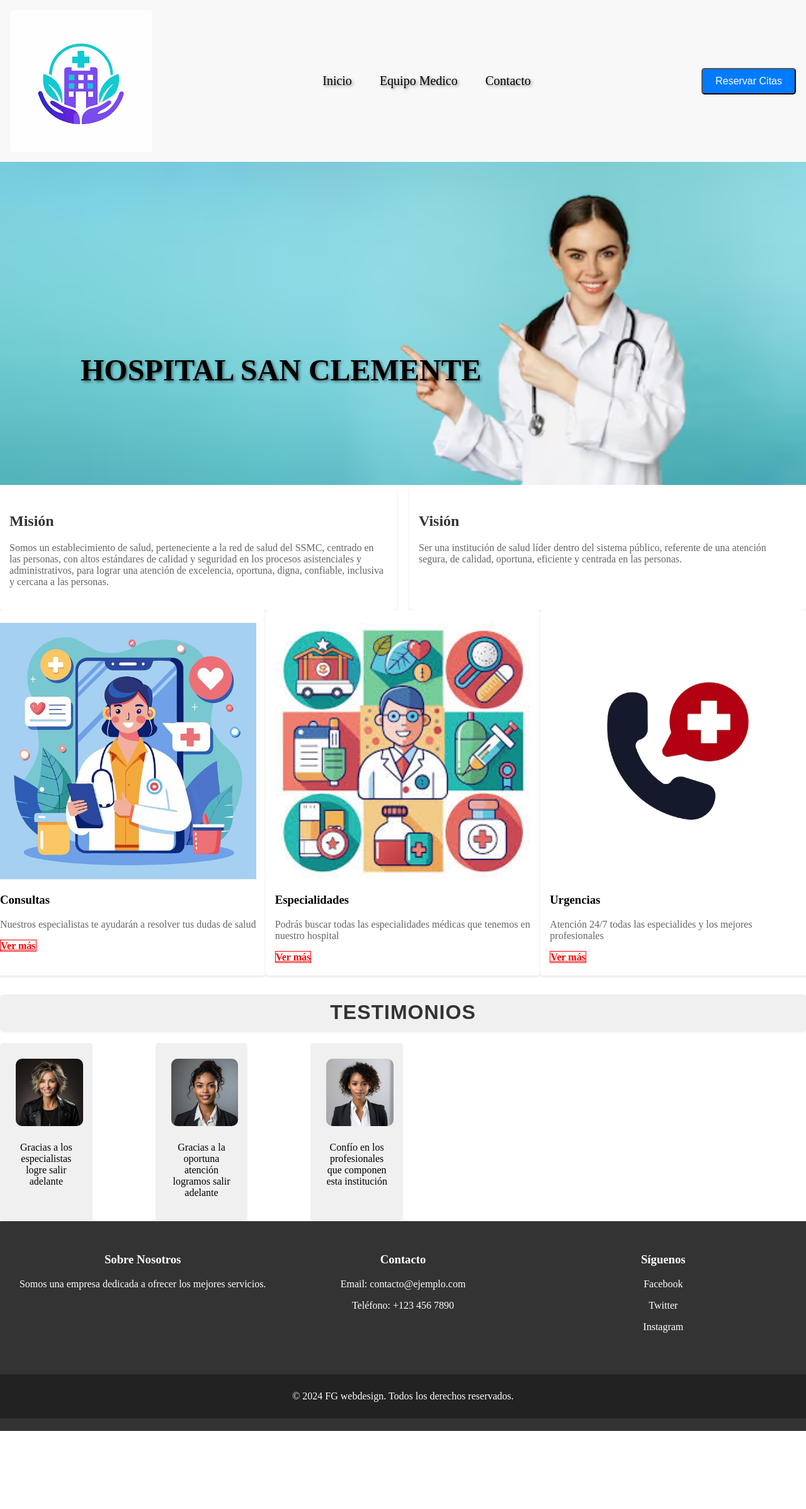
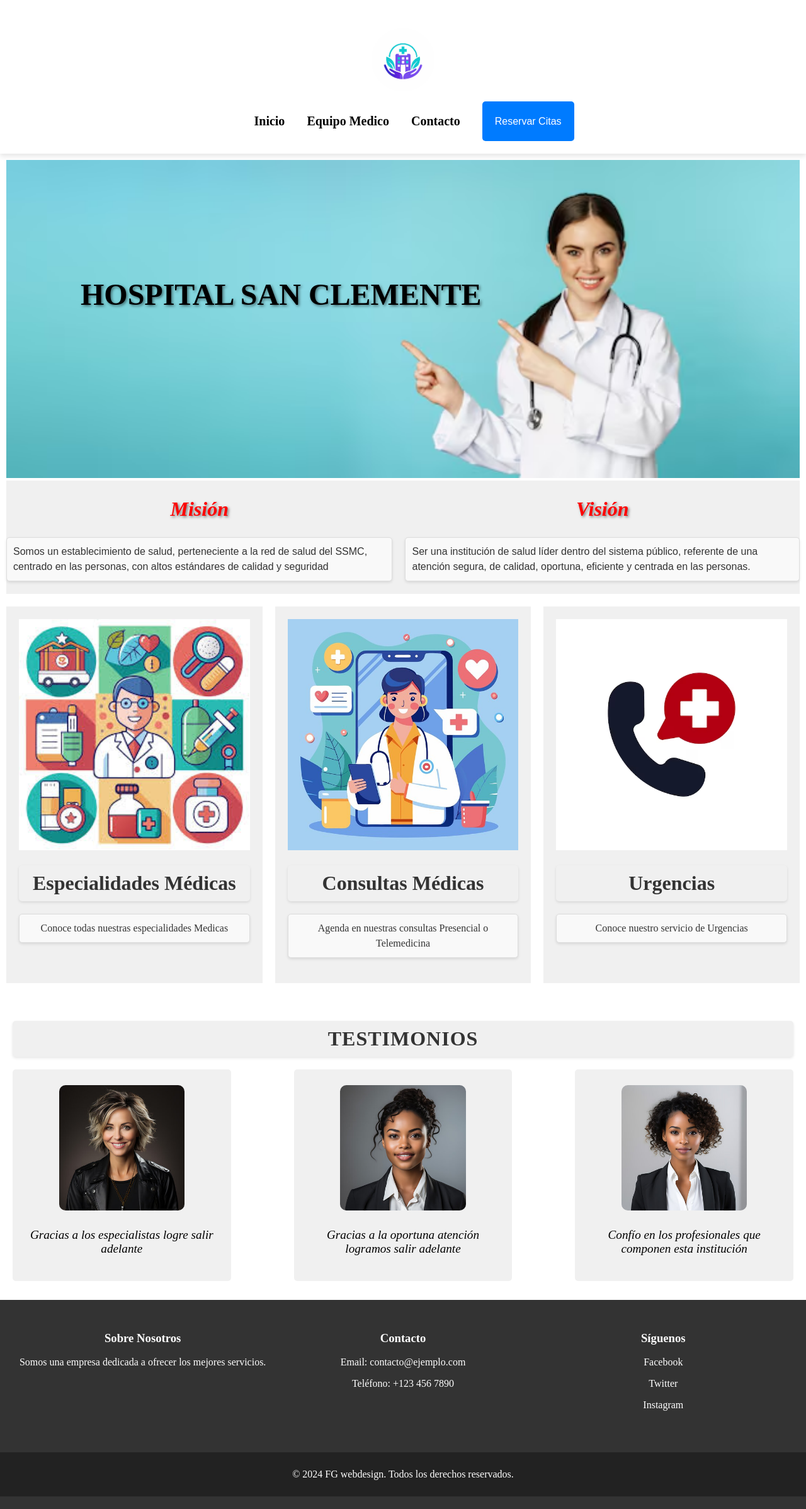
Before and after one commit to Panxitus/Hospital, a plain HTML site: page index.html in a window 1280 px wide. Shown: the whole page at 63% size. Before the commit the page ends 2272 px from the top, so only its background shows below. Drawn offline with Linux system fonts and the light colour scheme.

Commit message:
estructura inicial

```diff
--- a/assets/css/style.css
+++ b/assets/css/style.css
@@ -1,32 +1,61 @@
 /* aspectos generales del cuerpo */
 body {
     display: flexbox;
-    justify-content: end;/* Alinea el nav a la derecha */
+    justify-content: end;
     margin: 0;
-    height: 100vh;
+    padding: 0;
+    width: 100%;
+    height: 100%;
+}
+
+header{
+    display: flex;
+    flex-direction: column;
+    align-items: center;
+    justify-content: center;
+    color: white;
+    padding: 20px;
+    box-shadow: 0 4px 8px rgba(0, 0, 0, 0.1);
 }
 /* Inicio de estilo header */
-header{
-    display: flex;
-    align-items: center; /* Alinea verticalmente los elementos */
-    justify-content: space-between; /* Espacia los elementos */
-    padding: 1em;
-    background-color: #f8f8f8;
+.logo{
+    width: 100px;
+    justify-content: space-between;
+    padding: 10px;
     text-shadow: 2px 2px 4px rgba(0, 0, 0, 0.5);
+    font-size: 1.5em;
+    margin-top: 5px;
 }
 
-header img{
+.logo img{
     background-color: transparent;
+    width: 100px;
+    height: auto;
+    border-radius: 50%;
+    margin-top: 10px;
 }
-/* Estilos para el nav */
-nav a {
+
+/* Star Nav */
+.nav{
+    display: flex;
+}
+.opciones {
+    padding: 1em;
+    font-size: 20px;
+    text-align: center;
+}
+
+.opciones a{
+    text-decoration: none;
+    font-weight: bold;
+    margin: 0 15px;
     color:black;
-    padding: 1em;
-    text-decoration: none;
-    font-size: 20px;
 }
-header button{
-    display: inline-block;
+nav a:hover {
+    text-decoration: underline;
+}
+
+.nav button{
     padding: 10px 20px;
     font-size: 16px;
     color: white;
@@ -39,138 +68,128 @@ header button{
 header .boton:hover {
     background-color: #0056b3;
 }
-#bannerprincipal img{
+
+/* section Banner del Home  */
+
+.banner{
+    padding: 10px;
+    margin: auto;
+}
+
+.banner img{
     width: 100%;
     height: auto;
 }
-#bannerprincipal H1{
+
+.banner H1{
     position: absolute;
-    top: 65%;
+    top: 50%;
     left: 10%;
-    /* color del font */
-    color: black;
+    color: black;   /* color del font */
     font-size: 3em;
     text-align: left;
     text-shadow: 2px 2px 4px rgba(0, 0, 0, 0.5);
 }
-/* Estilos para el contenedor */
-.contenedor {
+
+/* Corresponde a las columnas de Visión y Misión Institucional */
+.bannerinfo{
     display: flex;
-    justify-content: space-between; /* Espacia las columnas */
-    gap: 20px; /* Espacio entre las columnas */
+    flex-direction: row;
+    justify-content: space-between;
+    background-color: #f0f0f0;
+    box-sizing: border-box;
+    gap: 20px;
+    flex: 1;
 }
 
-/* Estilos para las columnas */
-.columna {
-    background-color: #fff;
+.bannerinfo h2 {
+     font-style: italic;
+     font-size: xx-large;
+     text-align: center;
+     color: red;
+     text-shadow: 2px 2px 4px rgba(0, 0, 0, 0.5);
+}
+
+.bannerinfo p{
+    font-family: 'Arial', sans-serif;
+    font-size: 16px;
+    line-height: 1.5;
+    color: #333;
+    margin: 20px 0;
+    padding: 10px;
+    background-color: #f9f9f9;
+    border: 1px solid #ddd;
+    border-radius: 5px;
+    box-shadow: 0 2px 4px rgba(0, 0, 0, 0.1);
+}
+/* Final section Banner del Home  */
+
+
+/* Inicio de section servicios del hospital */
+.servicios {
+    width: 100%;
+    height: auto;
+    display: flex;
+    flex-direction: row;
+    justify-content: space-between;
+}
+
+.servicioscolumn {
+    flex: 1;
     padding: 20px;
-    flex: 1; /* Hace que las columnas ocupen el mismo espacio */
+    box-sizing: border-box;
+    background-color: #f0f0f0;
+    margin: 10px;
+    transition: background-color 0.3s ease;
+}
+
+.servicioscolumn img{
+
+    width: 100%;
+    height: auto;
+    object-fit: cover;
+}
+
+.servicioscolumn h2 {
+    font-size: 2em;
+    text-align: center;
+    color: #333;
+    margin: 20px 0;
+    padding: 10px;
+    background-color: #f0f0f0;
     border-radius: 5px;
     box-shadow: 0 2px 4px rgba(0, 0, 0, 0.1);
 }
 
-/* Estilos para los encabezados */
-.columna h2 {
+.servicioscolumn p {
+    font-size: 16px;
+    text-align: center;
+    line-height: 1.5;
     color: #333;
-}
-
-/* Estilos para los párrafos */
-.columna p {
-    color: #666;
-}
-
-/* Inicio de contenidos */
-.row{
-    display: flex;
-    flex-wrap: wrap;
-    margin-left: -15px;
-    margin-right: -15px;
-    /* background-color: black; */
-   }
-   .columna{
-    padding-right: 15px;
-    padding-left: 15px;
-    /* background-color: red; */
-}
-.columna-25{
-    width: 25%;
-}
-
-.columna-33{
-    width: 33.33%;
-}
-
-.columna-50{
-    width: 50%;
-}
-
-.columna-41{
-    width: 41.66%;
-}
-
-.empujar-50{
-    margin-left: 50%;
-}
-
-.empujar-58{
-    margin-left: 58.33%;
-}
-
-.empujar-66{
-    margin-left: 66.66%;
-}
-
-.empujar-0{
-    margin-left: 0%;
-}
-
-#servicios .bloque-servicio{
-    border: 1px solid gray;
-}
-
-#servicios .bloque-servicio .bloque-img-servicio img{
-    width: 100%;
-}
-
-#servicios .bloque-servicio .bloque-img-servicio .cuadrado-perfecto{
-    padding-bottom: 56.25%;
+    margin: 20px 0;
+    padding: 10px;
+    background-color: #f9f9f9;
+    border: 1px solid #ddd;
+    border-radius: 5px;
+    box-shadow: 0 2px 4px rgba(0, 0, 0, 0.1);
 }
 
 
-#servicios .bloque-servicio .bloque-contenido-servicio{
-    padding: 15px;
+.servicios:hover {
+    background-color: #d1e7dd;
 }
+/* Final de section servicios del hospital */
 
-#servicios .bloque-servicio .bloque-contenido-servicio h3{
-    margin-top: 0;
-    font-size: 25px;
+
+/* Inicio section Testimonios pacientes*/
+.colums {
+    margin-top: 10px;
+    padding: 20px;
 }
-
-.boton.boton-blanco{
-    background-color: white;
-    color: red;
-    font-size: 16 px;
-    font-weight: bold;
-    border: 1px solid;
-}
-.boton.boton-negro{
-    background-color: black;
-    color: white;
-    font-size: 16 px;
-    font-weight: bold;
-    border: none;
-    text-align: center;
-}
-
-/* Segunda section Testimonios pacientes*/
-.seccion-columnas {
-    /* permite colocar las columnas una al lado de la */
-    margin-top: 30px
-}
-.seccion-columnas h2{
-    font-family: 'Arial', sans-serif;
+/* Titulo de section */
+.colums h2{
+    color: #333;
     font-size: 2em;
-    color: #333;
     text-align: center;
     margin: 20px 0;
     padding: 10px;
@@ -179,20 +198,19 @@ header .boton:hover {
     box-shadow: 0 2px 4px rgba(0, 0, 0, 0.1);
     text-transform: uppercase;
     letter-spacing: 1px;
+}
 
-}
-.contenedor-columnas{
-    display: flex;
+/* Con estas propiedades las columnas se encuentran una a lado de la otra */
+.columns__contenedor{
+    display:flex;
     flex-wrap: wrap;
     gap: 100px;
-    width: 50%;
-
-
-
+    width: 100%;
 }
 
-.testimonio{
-    background-color: #f0f0f0;
+/* Div que contiene la imagenes de los testimonios */
+.colums__testimonio{
+    background-color: #f0f0f0 ;
     padding: 20px;
     box-sizing: border-box;
     text-align: center;
@@ -200,19 +218,26 @@ header .boton:hover {
     flex: 1 1 calc(16.66% - 20px);
 }
 
-.testimonio img{
+.colums__testimonio img {
     padding: 5px;
     border-radius: 15px;
-    width: 10%;
+    width: 65%;
     height: auto;
 }
 
+.colums__testimonio p{
+    font-style: italic;
+    font-size: larger;
+}
+
 /* Inicio de footer */
+
 footer {
     background-color: #333;
     color: white;
     padding: 20px 0;
     text-align: center;
+    margin-top: 10px;
 }
 
 /* Estilos para el contenido del footer */
@@ -250,3 +275,83 @@ footer {
     padding: 10px 0;
     margin-top: 20px;
 }
+
+/* Inicio página de equipo médico */
+
+.equipo {
+    display: flex;
+    flex-direction: row;
+    justify-content: space-between;
+    padding: 20px;
+    overflow: hidden;
+}
+
+
+.equipomedico {
+    flex: 1;
+    padding: 20px;
+    box-sizing: border-box;
+    background-color: #fff;
+    margin: 10px;
+    border: 1px solid #ddd;
+    border-radius: 5px;
+    box-shadow: 0 2px 4px rgba(0, 0, 0, 0.1);
+    text-align: center;
+}
+
+
+.equipomedico img {
+    max-width: 100%;
+    height: auto;
+    border-radius: 5px;
+}
+
+.cequipomedico h2 {
+    font-size: 1.5em;
+    margin: 10px 0;
+}
+
+.equipomedico p {
+    font-size: 1em;
+    color: #666;
+}
+
+/* Fin página de equipo médico */
+
+.formulario{
+    width: 50%;
+    margin: auto;
+    background: #fff;
+    padding: 20px;
+    box-shadow: 0 0 10px rgba(0, 0, 0, 0.1);
+    margin-top: 50px;
+}
+h1 {
+    text-align: center;
+    color: #333;
+}
+form {
+    display: flex;
+    flex-direction: column;
+}
+label {
+    margin: 10px 0 5px;
+    color: #333;
+}
+input, textarea {
+    padding: 10px;
+    margin-bottom: 20px;
+    border: 1px solid #ccc;
+    border-radius: 5px;
+}
+button {
+    padding: 10px;
+    background: #5cb85c;
+    color: white;
+    border: none;
+    border-radius: 5px;
+    cursor: pointer;
+}
+button:hover {
+    background: #4cae4c;
+}
--- a/index.html
+++ b/index.html
@@ -9,97 +9,82 @@
 </head>
 <body>
     <header>
+        <div class="logo">
             <img src="assets/img/LogoHospital.png" alt="Logo de la Empresa">
-        <nav>
+        </div>
+        <div class="nav">
+            <nav class="opciones">
                 <a href="#inicio">Inicio</a>
-            <a href="#equipo">Equipo Medico</a>
-            <a href="#contacto">Contacto</a>
+                <a href="equipo.html">Equipo Medico</a>
+                <a href="contacto.html">Contacto</a>
             </nav>
             <button type="button" class="boton">Reservar Citas </button>
+        </div>
     </header>
-        <section id="bannerprincipal">
+
+<!-- Start de Banner  -->
+    <section class="banner">
+        <div class="bannerprincipal_contendor">
             <img src="assets/img/banner.avif">
             <h1>HOSPITAL SAN CLEMENTE</h1>
-            <div class="contenedor">
-                <div class="columna">
+        </div>
+        <div class="bannerinfo">
+            <div class="__mision">
                 <h2>Misión</h2>
-                    <p>Somos un establecimiento de salud, perteneciente a la red de salud del SSMC, centrado en las personas, con altos estándares de calidad y seguridad en los procesos asistenciales y administrativos, para lograr una atención de excelencia, oportuna, digna, confiable, inclusiva y cercana a las personas.</p>
+                <p>Somos un establecimiento de salud, perteneciente a la red de salud del SSMC, centrado en las personas, con altos estándares de calidad y seguridad </p>
             </div>
-                <div class="columna">
+            <div class="__vision">
                 <h2>Visión</h2>
                 <p>Ser una institución de salud líder dentro del sistema público, referente de una atención segura, de calidad, oportuna, eficiente y centrada en las personas.</p>
             </div>
         </div>
+    </section>
 
-            <section id="equipo" class="seccion">
-                <div class="container">
-                    <div class="row">
-                        <div class="columna columna-33 .columna-mobile-100">
-                            <div class="bloque-servicio">
-                                <div class="bloque-img-servicio cuadrado-perfecto">
-                                    <img src="assets/img/consultas.jpg">
+<!-- End Banner -->
+
+
+<!-- Inicio  section de servicio del hospital -->
+    <section class="servicios">
+        <div class="servicioscolumn">
+            <img src="assets/img/especialidades.jpeg" alt="especialidades">
+            <h2>Especialidades Médicas</h2>
+            <p>Conoce todas nuestras especialidades Medicas</p>
         </div>
-                                <div class="bloque-contenido-servicio ">
-                                    <h3>Consultas</h3>
-                                    <p>
-                                    Nuestros especialistas te ayudarán a resolver tus dudas de salud
-                                    </p>
-                                    <a href="#" class="boton boton-blanco">Ver más</a>
+        <div class="servicioscolumn">
+            <img src="assets/img/consultas.jpg" alt="consultas">
+            <h2>Consultas Médicas</h2>
+            <p>Agenda en nuestras consultas Presencial o Telemedicina</p>
         </div>
+        <div class="servicioscolumn">
+            <img src="assets/img/urgencia.avif" alt="urgencias">
+            <h2>Urgencias</h2>
+            <p>Conoce nuestro servicio de Urgencias</p>
         </div>
+    </section>
+<!-- Finalización section de servicios de hospital -->
+
+<!-- Inicio sección de testimonios -->
+    <section class="colums">
+        <h2>Testimonios</h2>
+        <div class="columns__contenedor">
+            <div class="colums__testimonio">
+                <img src="assets/img/paciente1.webp" alt="paciente1">
+                <p>Gracias a los especialistas logre salir adelante</p>
             </div>
-                        <div class="columna columna-33 .columna-mobile-100">
-                            <div class="bloque-servicio">
-                                <div class="bloque-img-servicio cuadrado-perfecto">
-                                    <img src="assets/img/especialidades.jpeg">
+
+            <div class="colums__testimonio">
+                <img src="assets/img/paciente2.jpg" alt="paciente2">
+                <p>Gracias a la oportuna atención logramos salir adelante</p>
             </div>
-                                <div class="bloque-contenido-servicio">
-                                    <h3>Especialidades</h3>
-                                    <p>
-                                    Podrás buscar todas las especialidades médicas que tenemos en nuestro hospital
-                                    </p>
-                                    <a href="#" class="boton boton-blanco">Ver más</a>
-                                </div>
-                            </div>
-                        </div>
-                        <div class="columna columna-33 .columna-mobile-100">
-                            <div class="bloque-servicio">
-                                <div class="bloque-img-servicio cuadrado-perfecto" cu>
-                                    <img src="assets/img/urgencia.avif">
-                                </div>
-                                <div class="bloque-contenido-servicio">
-                                    <h3>Urgencias</h3>
-                                    <p>
-                                    Atención 24/7 todas las especialides y los mejores profesionales
-                                    </p>
-                                    <a href="#" class="boton boton-blanco">Ver más</a>
-                                </div>
-                            </div>
-                        </div>
+            <div class="colums__testimonio">
+                <img src="assets/img/paciente3.jpg" alt="paciente3">
+                <p>Confío en los profesionales que componen esta institución</p>
             </div>
         </div>
     </section>
+<!-- End section testimonios-->
 
-            <section class="seccion-columnas">
-                <h2>Testimonios</h2>
-                <div class="contenedor-columnas">
-                    <div class="testimonio">
-                        <img src="assets/img/paciente1.webp">
-                        <p>Gracias a los especialistas logre salir adelante</p>
-                    </div>
-
-                    <div class="testimonio">
-                        <img src="assets/img/paciente2.jpg">
-                        <p>Gracias a la oportuna atención logramos salir adelante</p>
-                    </div>
-                    <div class="testimonio">
-                        <img src="assets/img/paciente3.jpg">
-                        <p>Confío en los profesionales que componen esta institución</p>
-                    </div>
-                </div>
-
-            </section>
-
+<!-- inicio de footer -->
     <footer>
         <div class="footer-contenido">
             <div class="footer-seccion">
@@ -122,5 +107,6 @@
             <p>&copy; 2024 FG webdesign. Todos los derechos reservados.</p>
         </div>
     </footer>
+<!-- Fin de footer -->
 </body>
 </html>
```
Also changed, not shown: contacto.html (added, +72 -0 lines), equipo.html (added, +82 -0 lines), assets/img/doctor1.jpeg (added), assets/img/doctor2.jpeg (added), assets/img/doctor3.jpeg (added), assets/img/doctor4.jpeg (added). Lines whose indentation alone changed are shown as unchanged.
